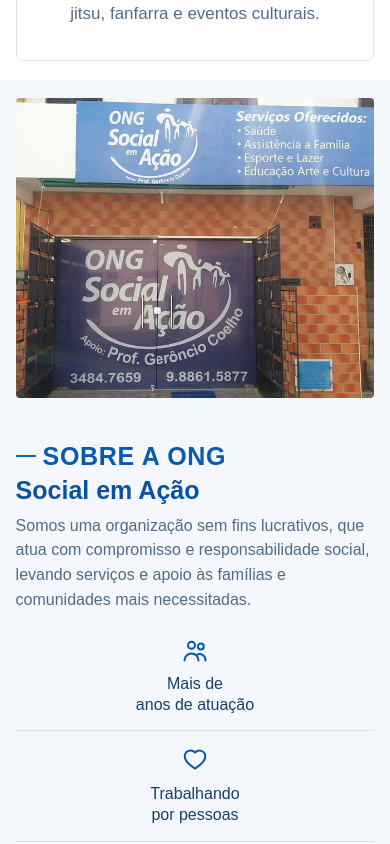
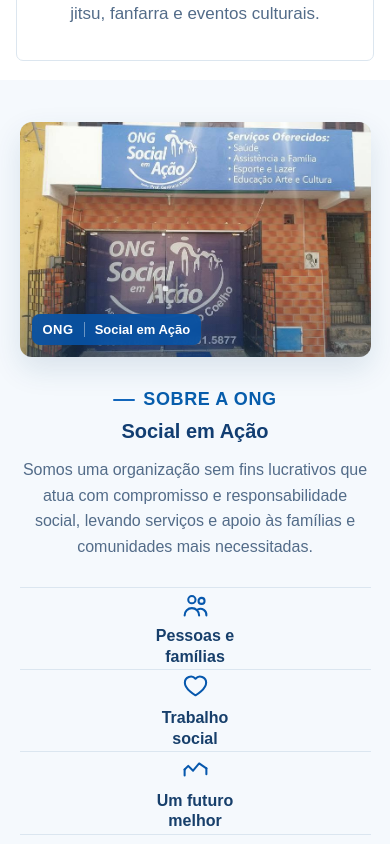
Before and after one commit to rodrigo960613/ongsocialemacao, a React (Vite) app: page / in a window 390 px wide. Shown: the part 2460-3304 px from the top of the page. Built offline with nearby package versions, Linux system fonts and the light colour scheme.

Commit message:
Atualização e melhoria do Sobre do site

```diff
--- a/src/components/Sobre.css
+++ b/src/components/Sobre.css
@@ -1,27 +1,50 @@
 .sobre {
-  padding: 18px 0 18px;
-
-  background: #f4f8fc;
+  padding: 58px 0;
+  background: #f5f9fd;
 }
 
 .sobre-container {
-  width: min(920px, 92%);
+  width: min(1120px, 92%);
   margin: 0 auto;
 
   display: grid;
-  grid-template-columns: 1.18fr 1fr;
-
+  grid-template-columns: 1.05fr 1fr;
   align-items: center;
 
-  gap: 44px;
+  gap: 60px;
 }
 
+/* Imagem */
+
 .sobre-image {
-  height: 263px;
+  position: relative;
+
+  height: 330px;
 
   overflow: hidden;
 
-  border-radius: 4px;
+  border-radius: 14px;
+
+  background: #e8f1f9;
+
+  box-shadow:
+    0 12px 30px rgba(18, 63, 108, 0.12);
+}
+
+.sobre-image::after {
+  content: "";
+
+  position: absolute;
+  inset: 0;
+
+  background:
+    linear-gradient(
+      180deg,
+      rgba(7, 82, 164, 0) 55%,
+      rgba(7, 82, 164, 0.18) 100%
+    );
+
+  pointer-events: none;
 }
 
 .sobre-image img {
@@ -29,7 +52,58 @@
   height: 100%;
 
   object-fit: cover;
+
+  transition: transform 0.5s ease;
 }
+
+.sobre-image:hover img {
+  transform: scale(1.03);
+}
+
+/* Identificação sobre a imagem */
+
+.sobre-image-badge {
+  position: absolute;
+
+  z-index: 2;
+
+  left: 18px;
+  bottom: 18px;
+
+  display: flex;
+  align-items: center;
+  gap: 10px;
+
+  padding: 9px 14px;
+
+  color: #ffffff;
+
+  background: rgba(7, 82, 164, 0.92);
+
+  border-radius: 8px;
+
+  box-shadow:
+    0 6px 18px rgba(0, 45, 95, 0.18);
+
+  backdrop-filter: blur(5px);
+}
+
+.sobre-image-badge span {
+  padding-right: 10px;
+
+  border-right: 1px solid rgba(255, 255, 255, 0.4);
+
+  font-size: 13px;
+  font-weight: 800;
+  letter-spacing: 0.5px;
+}
+
+.sobre-image-badge strong {
+  font-size: 14px;
+  font-weight: 700;
+}
+
+/* Conteúdo */
 
 .sobre-content {
   padding-bottom: 2px;
@@ -38,50 +112,64 @@
 .sobre-label {
   display: inline-flex;
   align-items: center;
-  gap: 7px;
+  gap: 8px;
 
-  color: #075aad;
+  color: #075dac;
 
-  font-size: 25px;
+  font-size: 20px;
   font-weight: 800;
 
-  letter-spacing: 0.7px;
+  letter-spacing: 0.6px;
 }
 
 .sobre-label i {
-  width: 20px;
+  width: 22px;
   height: 2px;
 
-  background: #1164b6;
+  background: #1266bb;
+
+  border-radius: 10px;
 }
 
+/* Título */
+
 .sobre-content h2 {
-  margin-top: 7px;
+  margin-top: 9px;
 
-  color: #0752a1;
+  color: #123e72;
 
-  font-size: 25px;
-  line-height: 1;
+  font-size: 20px;
+  line-height: 1.25;
+  font-weight: 800;
 }
 
+/* Texto */
+
 .sobre-content > p {
-  margin-top: 11px;
+  max-width: 520px;
 
-  color: #526a87;
+  margin-top: 13px;
+
+  color: #536c89;
 
   font-size: 16px;
-  line-height: 1.55;
+  line-height: 1.6;
 }
+
+/* Destaques */
 
 .sobre-destaques {
   display: grid;
   grid-template-columns: repeat(3, 1fr);
 
-  margin-top: 23px;
+  margin-top: 28px;
+
+  border-top: 1px solid #dbe6f0;
+  border-bottom: 1px solid #dbe6f0;
 }
 
 .sobre-item {
-  min-height: 70px;
+  min-height: 92px;
 
   display: flex;
   flex-direction: column;
@@ -90,62 +178,150 @@
 
   text-align: center;
 
-  border-right: 1px solid #d7e2ed;
+  border-right: 1px solid #dbe6f0;
+
+  transition:
+    background 0.25s ease,
+    transform 0.25s ease;
 }
 
 .sobre-item:last-child {
-  border-right: 0;
+  border-right: none;
+}
+
+.sobre-item:hover {
+  background: rgba(255, 255, 255, 0.65);
 }
 
 .sobre-icon {
+  display: flex;
+  align-items: center;
+  justify-content: center;
+
   color: #0758ad;
 }
 
 .sobre-icon svg {
-  width: 28px;
-  height: 28px;
+  width: 29px;
+  height: 29px;
 
   fill: none;
 
   stroke: currentColor;
   stroke-width: 1.7;
-
   stroke-linecap: round;
   stroke-linejoin: round;
+
+  transition: transform 0.25s ease;
+}
+
+.sobre-item:hover .sobre-icon svg {
+  transform: translateY(-2px);
 }
 
 .sobre-item span {
-  margin-top: 6px;
+  margin-top: 7px;
 
   color: #173f6b;
 
   font-size: 16px;
   line-height: 1.3;
+  font-weight: 600;
 }
 
-@media (max-width: 700px) {
+/* Tablet */
+
+@media (max-width: 900px) {
+  .sobre {
+    padding: 48px 0;
+  }
+
   .sobre-container {
+    grid-template-columns: 1fr;
+
+    gap: 38px;
+  }
+
+  .sobre-image {
+    height: 330px;
+  }
+
+  .sobre-content {
+    max-width: 700px;
+    margin: 0 auto;
+    text-align: center;
+  }
+
+  .sobre-label {
+    justify-content: center;
+  }
+
+  .sobre-content > p {
+    margin-left: auto;
+    margin-right: auto;
+  }
+}
+
+/* Celular */
+
+@media (max-width: 600px) {
+  .sobre {
+    padding: 42px 0;
+  }
+
+  .sobre-container {
+    width: 90%;
+    gap: 30px;
+  }
+
+  .sobre-image {
+    height: 270px;
+    border-radius: 12px;
+  }
+
+  .sobre-image-badge {
+    left: 12px;
+    bottom: 12px;
+
+    padding: 8px 11px;
+  }
+
+  .sobre-image-badge strong {
+    font-size: 13px;
+  }
+
+  .sobre-destaques {
     grid-template-columns: 1fr;
   }
 
-  .sobre-image {
-    height: 300px;
+  .sobre-item {
+    min-height: 82px;
+
+    border-right: none;
+    border-bottom: 1px solid #dbe6f0;
+  }
+
+  .sobre-item:last-child {
+    border-bottom: none;
   }
 }
 
-@media (max-width: 500px) {
-  .sobre-destaques {
-    grid-template-columns: 1fr;
-    gap: 15px;
+/* Celulares pequenos */
+
+@media (max-width: 400px) {
+  .sobre-image {
+    height: 235px;
   }
 
-  .sobre-item {
-    border-right: 0;
-    border-bottom: 1px solid #d7e2ed;
-    padding-bottom: 15px;
+  .sobre-label {
+    font-size: 18px;
   }
 
-  .sobre-item:last-child {
-    border-bottom: 0;
+  .sobre-content h2 {
+    font-size: 20px;
+  }
+
+  .sobre-content > p {
+    font-size: 16px;
   }
 }
--- a/src/components/Sobre.jsx
+++ b/src/components/Sobre.jsx
@@ -1,22 +1,21 @@
-import './Sobre.css'
-import fachada from '../assets/fachada.jpeg'
+import "./Sobre.css";
+import fachada from "../assets/fachada.jpeg";
 
 function Sobre() {
   return (
-    <section
-      className="sobre"
-      id="sobre"
-    >
-
+    <section className="sobre" id="sobre">
       <div className="sobre-container">
 
         <div className="sobre-image">
-
           <img
             src={fachada}
             alt="Fachada da ONG Social em Ação"
           />
 
+          <div className="sobre-image-badge">
+            <span>ONG</span>
+            <strong>Social em Ação</strong>
+          </div>
         </div>
 
         <div className="sobre-content">
@@ -26,21 +25,18 @@ function Sobre() {
             SOBRE A ONG
           </span>
 
-          <h2>
-            Social em Ação
-          </h2>
+          <h2>Social em Ação</h2>
 
           <p>
-            Somos uma organização sem fins lucrativos, que atua
+            Somos uma organização sem fins lucrativos que atua
             com compromisso e responsabilidade social, levando
-            serviços e apoio às famílias e comunidades
-            mais necessitadas.
+            serviços e apoio às famílias e comunidades mais
+            necessitadas.
           </p>
 
           <div className="sobre-destaques">
 
             <div className="sobre-item">
-
               <div className="sobre-icon">
                 <svg viewBox="0 0 24 24">
                   <circle cx="9" cy="8" r="3" />
@@ -51,15 +47,12 @@ function Sobre() {
               </div>
 
               <span>
-                Mais de
-                <br />
-                anos de atuação
+                Pessoas e<br />
+                famílias
               </span>
-
             </div>
 
             <div className="sobre-item">
-
               <div className="sobre-icon">
                 <svg viewBox="0 0 24 24">
                   <path d="M20.8 8.8c0 5.5-8.8 10.5-8.8 10.5S3.2 14.3 3.2 8.8A5 5 0 0 1 12 5.6a5 5 0 0 1 8.8 3.2Z" />
@@ -67,15 +60,12 @@ function Sobre() {
               </div>
 
               <span>
-                Trabalhando
-                <br />
-                por pessoas
+                Trabalho<br />
+                social
               </span>
-
             </div>
 
             <div className="sobre-item">
-
               <div className="sobre-icon">
                 <svg viewBox="0 0 24 24">
                   <path d="M3 12l3-3 4 4 5-6 6 4" />
@@ -85,21 +75,17 @@ function Sobre() {
               </div>
 
               <span>
-                Juntos por
-                <br />
-                um futuro melhor
+                Um futuro<br />
+                melhor
               </span>
-
             </div>
 
           </div>
-
         </div>
 
       </div>
-
     </section>
-  )
+  );
 }
 
-export default Sobre
+export default Sobre;
```
